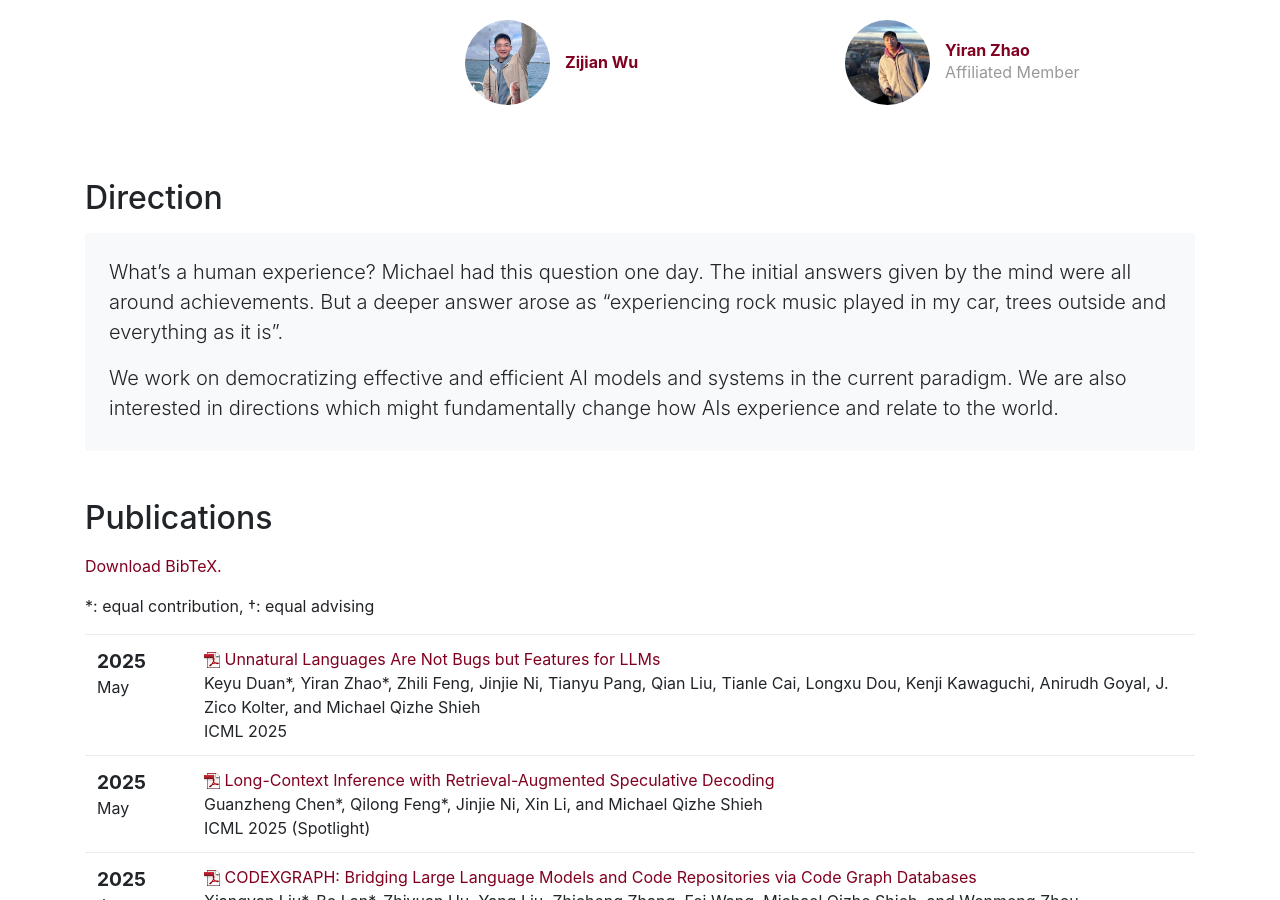
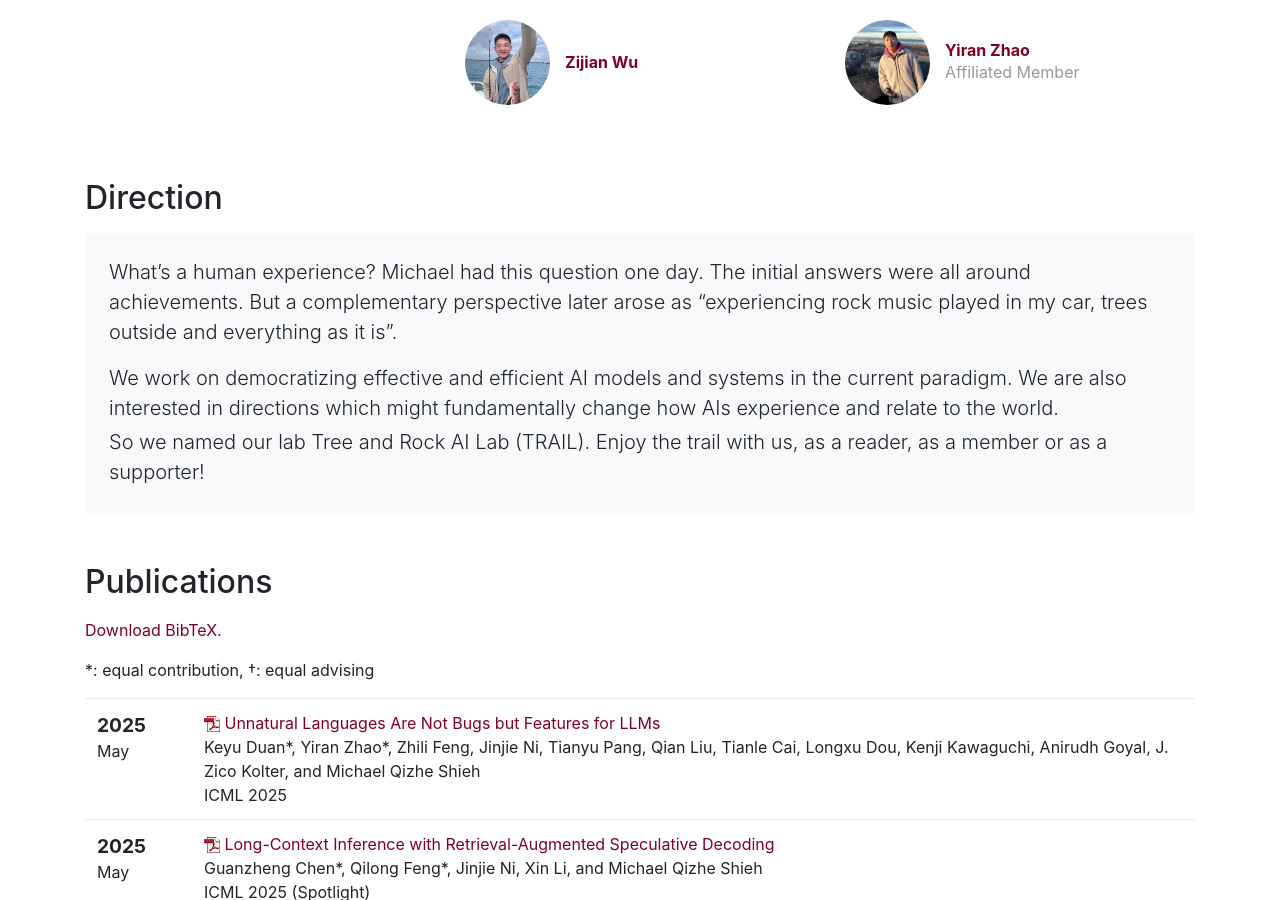
Before and after one commit to John-AI-Lab/John-AI-Lab.github.io, a Jekyll site: the page built from index.html, in a window 1280 px wide and 900 px high, scrolled down 2216 px. Built offline with Jekyll 4.4.1, drawn with Linux system fonts in a browser that asks for light colours; nearby versions of some CDN libraries.

Commit message:
change mission to direction

```diff
--- a/index.html
+++ b/index.html
@@ -87,8 +87,9 @@
     <div class="mb-5">
         <h2 class="border-bottom pb-2">Direction</h2>
         <div class="p-4 bg-light rounded">
-            <p class="lead mb-3">What’s a human experience? Michael had this question one day. The initial answers given by the mind were all around achievements. But a deeper answer arose as “experiencing rock music played in my car, trees outside and everything as it is”.</p>
+            <p class="lead mb-3">What’s a human experience? Michael had this question one day. The initial answers were all around achievements. But a complementary perspective later arose as “experiencing rock music played in my car, trees outside and everything as it is”.</p>
             <p class="lead mb-1">We work on democratizing effective and efficient AI models and systems in the current paradigm. We are also interested in directions which might fundamentally change how AIs experience and relate to the world.</p>
+            <p class="lead mb-1">So we named our lab Tree and Rock AI Lab (TRAIL). Enjoy the trail with us, as a reader, as a member or as a supporter!</p>
         </div>
       </div>
 
```
Also changed, not shown: 1 other file.
